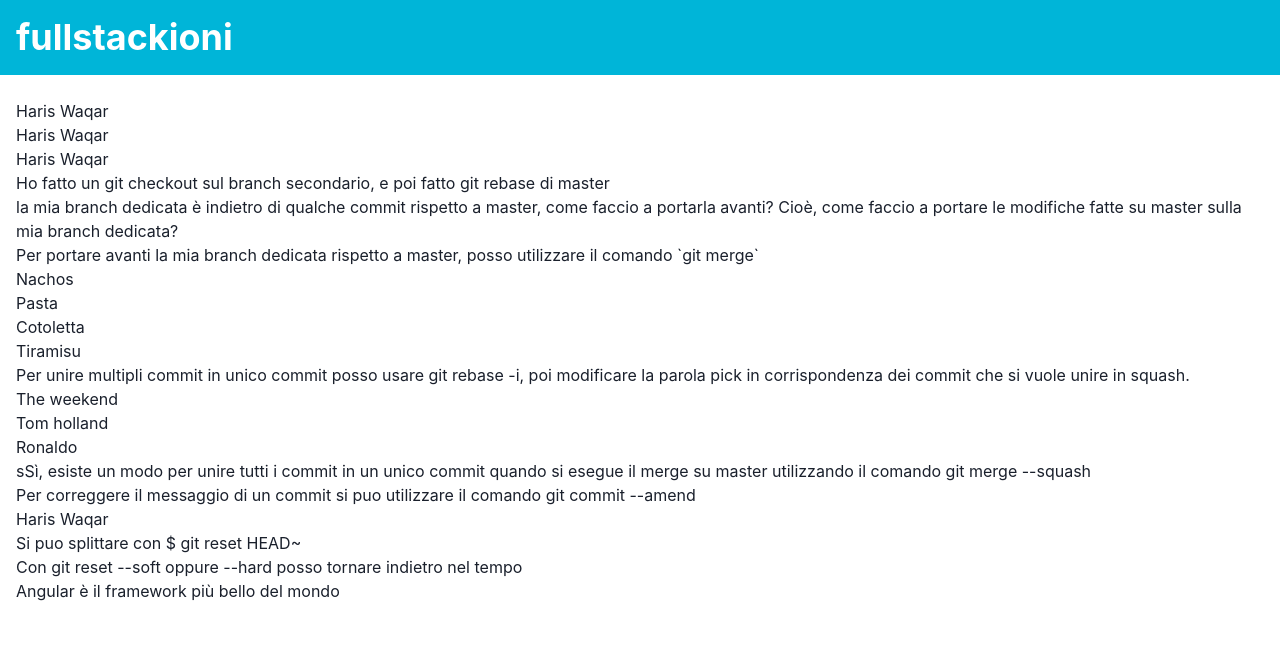
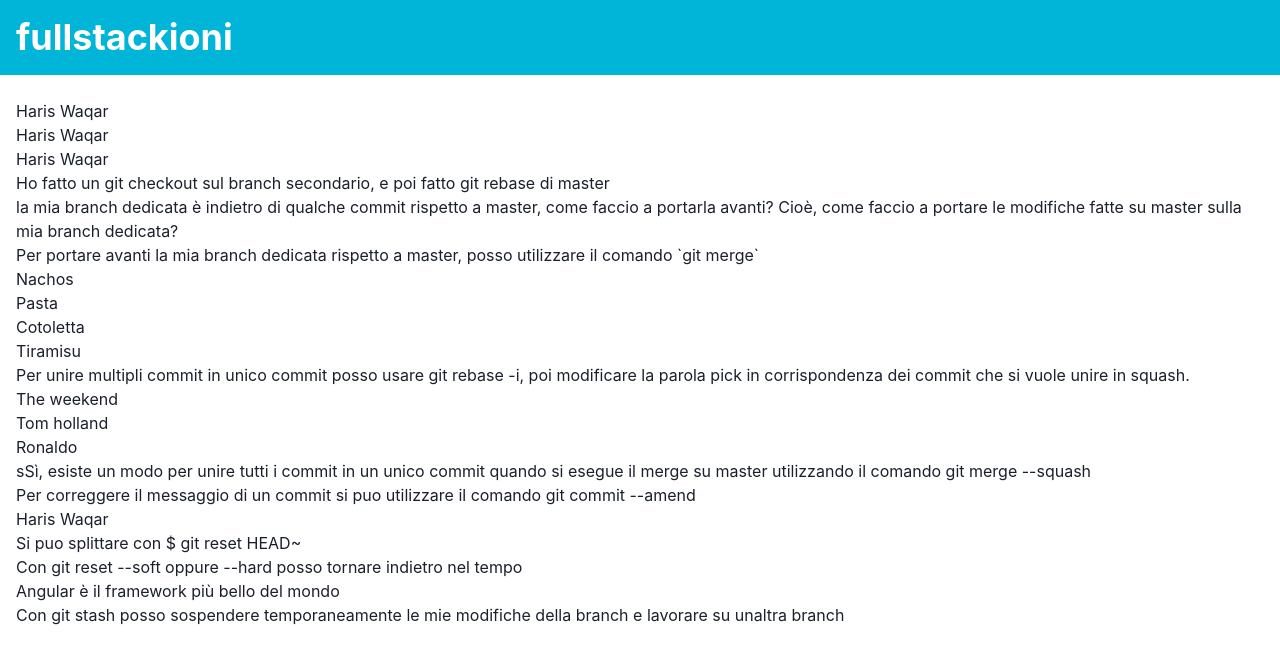
Before and after one commit to yunekoh/git-prova, a React (Vite) app: page /waqar in a window 1280 px wide. Shown: the top 664 px of the page. Built offline with nearby package versions, Linux system fonts and the light colour scheme.

Commit message:
Merge branch 'master' of https://github.com/yunekoh/git-prova

```diff
--- a/src/pages/pageWaqar.tsx
+++ b/src/pages/pageWaqar.tsx
@@ -64,6 +64,12 @@ const pageWaqar = () => {
 
       {/* Domanda ES 10 */}
       <p>Angular è il framework più bello del mondo</p>
+
+      {/* Domanda ES 11 */}
+      <p>
+        Con git stash posso sospendere temporaneamente le mie modifiche della
+        branch e lavorare su unaltra branch
+      </p>
     </>
   );
 };
```
